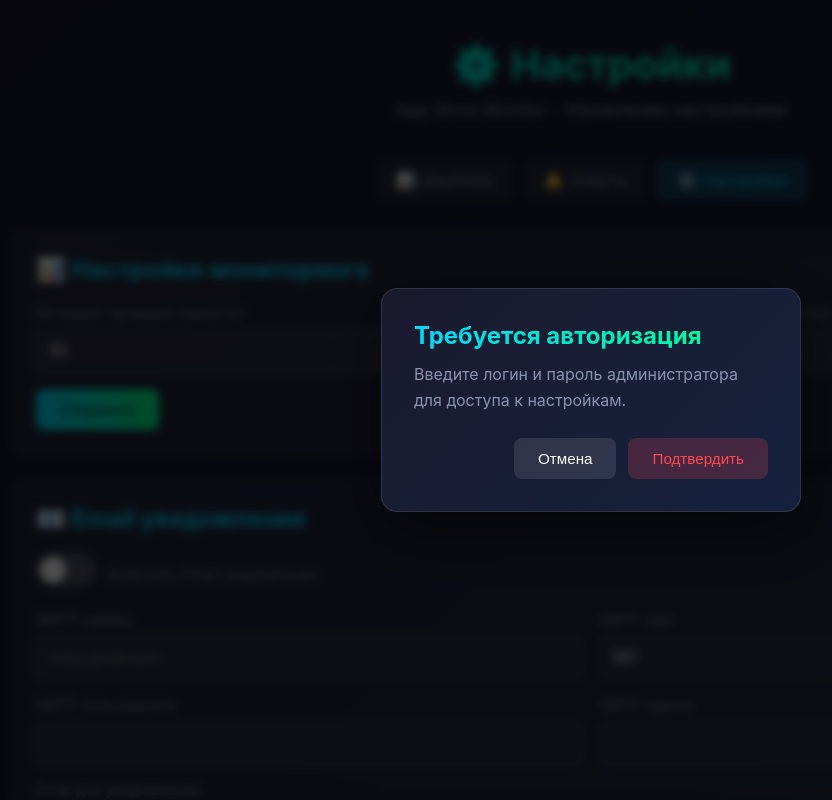
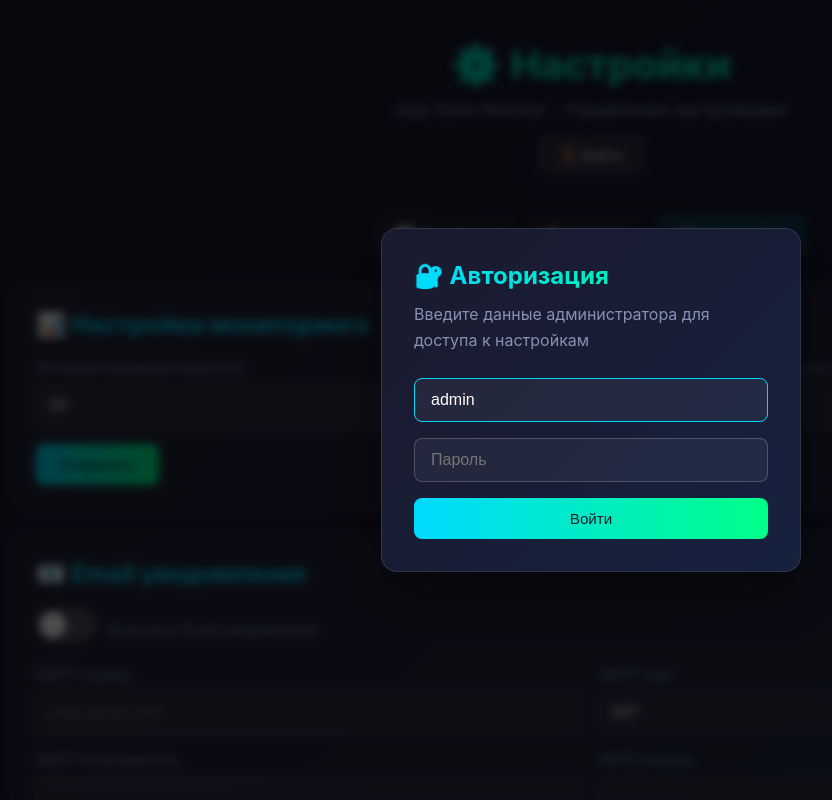
Before and after one commit to grinevoleg/n1mobmonitor, a FastAPI app: page /settings in a window 1280 px wide. Shown: the whole page, without its empty margins (49-881 px from the left). Run offline with FastAPI, Linux system fonts and the light colour scheme.

Commit message:
Improve authentication UI
- Replace system prompt with beautiful modal window
- Add logout button
- Add error handling for 401 responses
- Add .env.minimal with minimal configuration

Co-authored-by: Qwen-Coder <qwen-coder@alibabacloud.com>

```diff
--- a/app/templates/settings.html
+++ b/app/templates/settings.html
@@ -87,10 +87,26 @@
         </div>
     </div>
 
+    <!-- Модальное окно авторизации -->
+    <div class="modal-overlay" id="auth-modal">
+        <div class="modal">
+            <h3 class="modal-title">🔐 Авторизация</h3>
+            <p class="modal-message">Введите данные администратора для доступа к настройкам</p>
+            <form id="auth-form" onsubmit="handleAuth(event)">
+                <input type="text" class="modal-input" id="auth-username" placeholder="Логин" value="admin" required>
+                <input type="password" class="modal-input" id="auth-password" placeholder="Пароль" required>
+                <div class="modal-actions">
+                    <button type="submit" class="btn btn-primary" style="width: 100%;">Войти</button>
+                </div>
+            </form>
+        </div>
+    </div>
+
     <div class="container">
         <header>
             <h1>⚙️ Настройки</h1>
             <p class="subtitle">App Store Monitor - Управление настройками</p>
+            <button class="btn btn-secondary" onclick="logout()" style="margin-top: 15px; font-size: 0.85rem;">🚪 Выйти</button>
         </header>
         <nav class="nav">
             <a href="/dashboard">📊 Дашборд</a>
@@ -257,23 +273,34 @@
             return auth ? `Basic ${auth}` : null;
         }
 
+        function showAuthModal() {
+            document.getElementById('auth-modal').classList.add('active');
+            document.getElementById('auth-password').value = '';
+            document.getElementById('auth-username').focus();
+        }
+
+        function closeAuthModal() {
+            document.getElementById('auth-modal').classList.remove('active');
+        }
+
+        function handleAuth(event) {
+            event.preventDefault();
+            const username = document.getElementById('auth-username').value;
+            const password = document.getElementById('auth-password').value;
+
+            if (username && password) {
+                localStorage.setItem('adminAuth', btoa(`${username}:${password}`));
+                closeAuthModal();
+                loadSettings();
+            }
+        }
+
         function checkAuth() {
             if (!getAuthHeader()) {
-                showAuthPrompt();
+                showAuthModal();
                 return false;
             }
             return true;
-        }
-
-        function showAuthPrompt() {
-            showModal('Требуется авторизация', 'Введите логин и пароль администратора для доступа к настройкам.', () => {
-                const login = prompt('Логин:', 'admin');
-                const password = prompt('Пароль:', '');
-                if (login && password) {
-                    localStorage.setItem('adminAuth', btoa(`${login}:${password}`));
-                    loadSettings();
-                }
-            });
         }
 
         async function loadSettings() {
@@ -282,7 +309,8 @@
                 const response = await fetch('/api/v1/settings', { headers: { 'Authorization': getAuthHeader() } });
                 if (response.status === 401) {
                     localStorage.removeItem('adminAuth');
-                    showAuthPrompt();
+                    showToast('Ошибка авторизации', 'Неверный логин или пароль', 'error');
+                    showAuthModal();
                     return;
                 }
                 settings = await response.json();
@@ -528,6 +556,13 @@
 
         // Инициализация
         loadSettings();
+
+        // Выход
+        function logout() {
+            localStorage.removeItem('adminAuth');
+            showToast('Выход', 'Вы вышли из системы', 'info');
+            setTimeout(() => location.reload(), 1000);
+        }
     </script>
 </body>
 </html>
```
Also changed, not shown: 1 other file.
